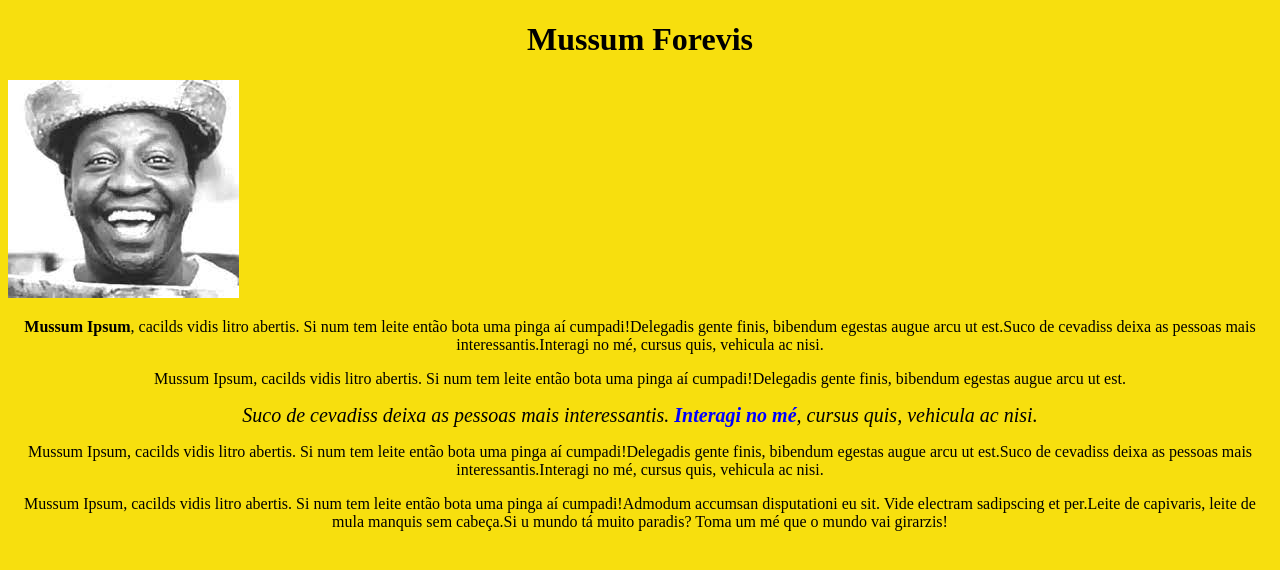
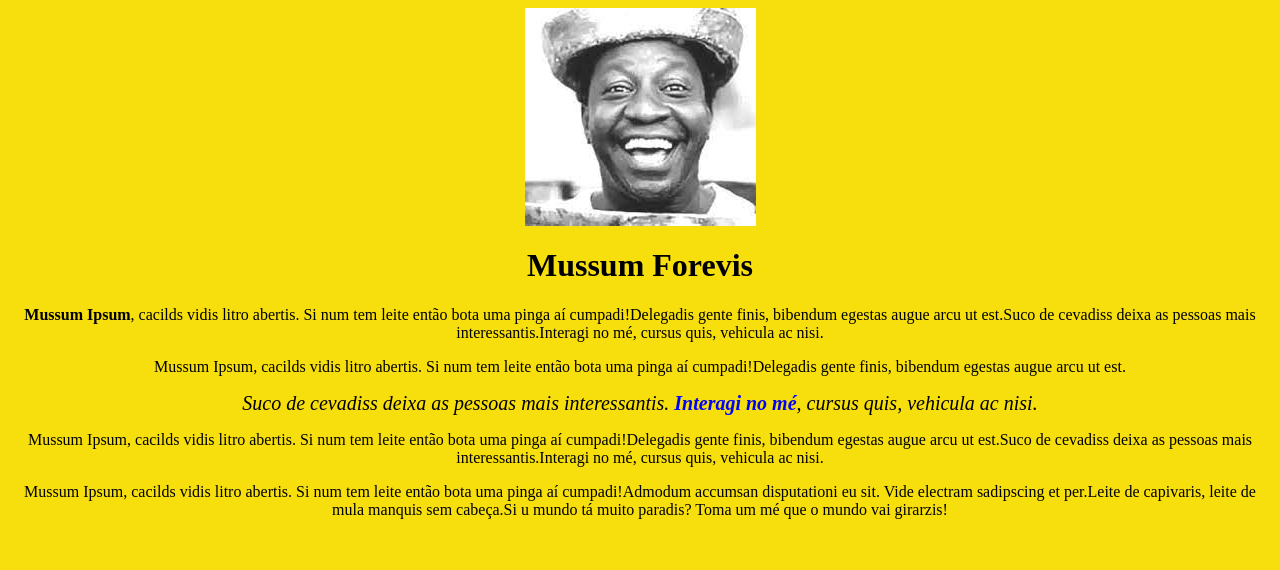
Before and after one commit to DaFerrestos/HTMLeCSS_Alura, a plain HTML site: page index.html in a window 1280 px wide. Drawn offline with Linux system fonts and the light colour scheme.

Commit message:
alinhamento

```diff
--- a/index.html
+++ b/index.html
@@ -15,10 +15,9 @@
   <!-- Na tag <body> estão as informações que queremos que o usuário veja   -->
 
   <body>
+    <img id="img" src="imgs/Mussum_p&b.jfif" alt="Personagem Mussum em Preto e Branco">
+
     <h1>Mussum Forevis</h1>
-
-    <img class="img" src="imgs/Mussum_p&b.jfif" alt="Personagem Mussum em Preto e Branco">
-
     <p>
       <strong>Mussum Ipsum</strong>, cacilds vidis litro abertis. Si num tem
       leite então bota uma pinga aí cumpadi!Delegadis gente finis, bibendum
--- a/style.css
+++ b/style.css
@@ -19,6 +19,8 @@ em strong{
     font-size: 20px;
 }
 
-.img{
-
+#img{
+ display: block;
+ margin-left: auto;
+ margin-right: auto;
 }
```
